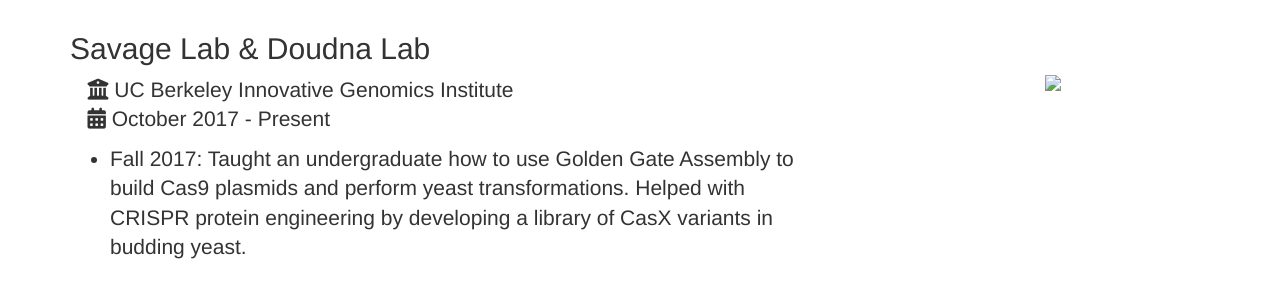
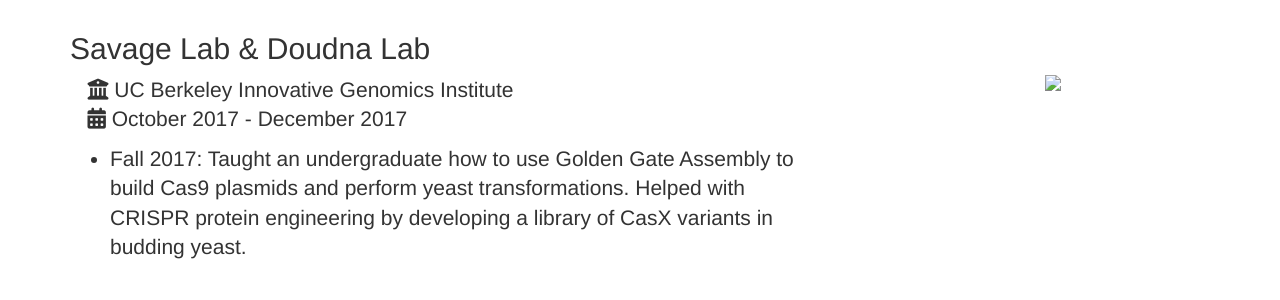
Before and after one commit to lucaswaldburger/lucaswaldburger.github.io, a Jekyll site: the page built from _posts/2017-3-1-res.markdown, in a window 1280 px wide and 900 px high, scrolled down 3562 px. Shown: the part 153-453 px from the top of the window. Built offline with Jekyll 4.4.1, drawn with Linux system fonts in a browser that asks for light colours; nearby versions of some CDN libraries; library files that are not in the unit come from our copies; comment, search, counter and statistics services are not loaded.

Commit message:
Update 2017-3-1-res.markdown

```diff
--- a/_posts/2017-3-1-res.markdown
+++ b/_posts/2017-3-1-res.markdown
@@ -7,7 +7,7 @@
 ---
 &nbsp;&nbsp;  <i class="fa fa-university alt-font"></i>&nbsp;UC Berkeley Innovative Genomics Institute
 <br>
-&nbsp;&nbsp;  <i class="fa fa-calendar"></i>&nbsp;October 2017 - Present
+&nbsp;&nbsp;  <i class="fa fa-calendar"></i>&nbsp;October 2017 - December 2017
 <br>
 <!--&nbsp;&nbsp;  Advisor: Dr. Benjamin Oakes-->
 
```
